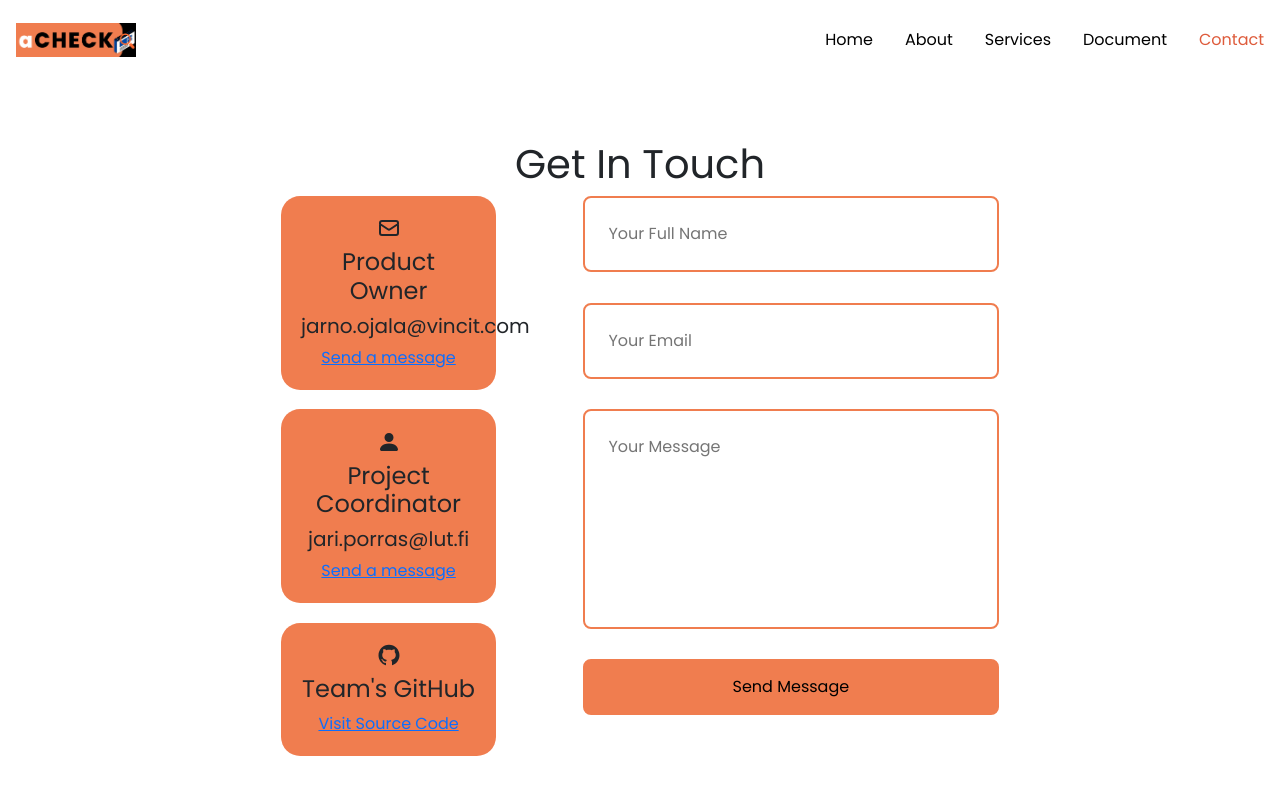
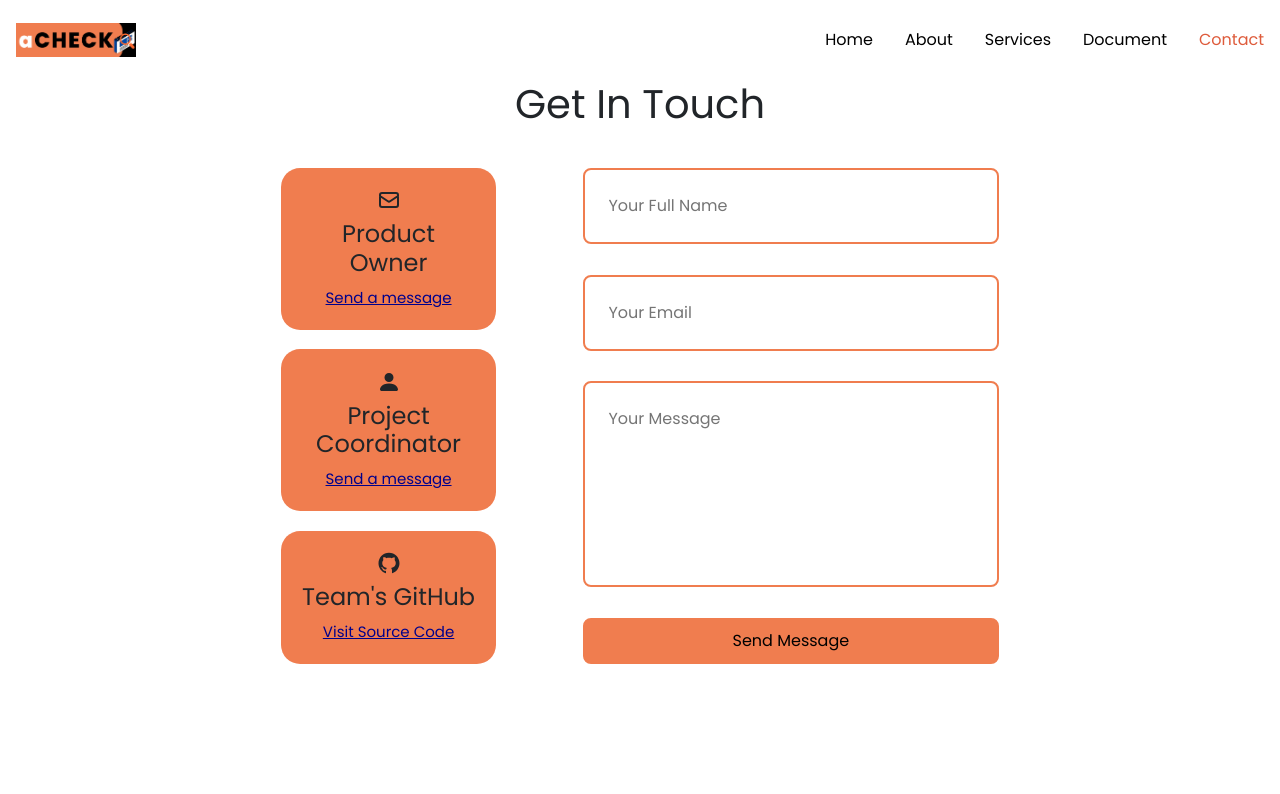
Before and after one commit to eternals-swproject-2021/vincit-tool, a React (Create React App) app in the folder react-app/: page /contact in a window 1280 px wide. Shown: the top 794 px of the page. Built offline with nearby package versions, Linux system fonts and the light colour scheme.

Commit message:
[12] Rakkan - remove section and emails on contact page

```diff
--- a/react-app/src/pages/contact/Contact.js
+++ b/react-app/src/pages/contact/Contact.js
@@ -19,7 +19,7 @@ const Contact = () => {
     };
 
     return (
-        <section id='contact'>
+        <div>
             <h1 className="headline">Get In Touch</h1>
             <div className="contact">
                 <div className="container contact__container">
@@ -27,13 +27,11 @@ const Contact = () => {
                         <article className="contact__option">
                             <HiOutlineMail className="contact__option-icon" />
                             <h4>Product Owner</h4>
-                            <h5>jarno.ojala@vincit.com</h5>
                             <a href="mailto:jarno.ojala@vincit.com" target="_blank">Send a message</a>
                         </article>
                         <article className="contact__option">
                             <BsPersonFill className="contact__option-icon" />
                             <h4>Project Coordinator</h4>
-                            <h5>jari.porras@lut.fi</h5>
                             <a href="mailto:jari.porras@lut.fi" target="_blank">Send a message</a>
                         </article>
                         <article className="contact__option">
@@ -50,8 +48,7 @@ const Contact = () => {
                     </form>
                 </div>
             </div>
-
-        </section>
+        </div>
     )
 }
 
--- a/react-app/src/pages/contact/contact.css
+++ b/react-app/src/pages/contact/contact.css
@@ -46,7 +46,8 @@
 .contact__option a {
     margin-top: 0.7 rem;
     display: inline-block;
-    font-size: 0.8 rem;
+    font-size: 15px;
+    color: darkblue;
 }
 
 form {
@@ -70,6 +71,7 @@ input, textarea {
     border-radius: 0.5rem;
     width: 100%;
     height: 10%;
+    font-weight: 550;
 }
 
 @media screen and (max-width: 1024px) {
```
